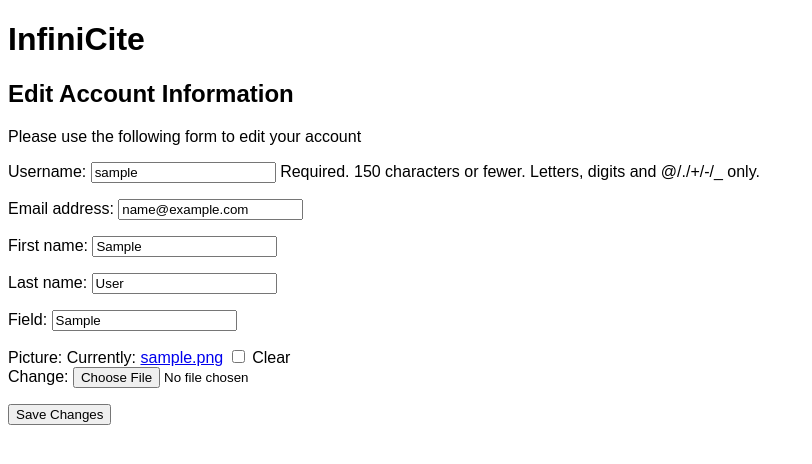
After one commit to Wang-Zhongwei/infiniCite, a Django app: page /user/edit/ in a window 1280 px wide. The commit adds this page. Shown: the top 464 px of the page, without its empty margins (0-812 px from the left). Run offline with Django 5.2, Linux system fonts and the light colour scheme; a user stored in the database is signed in; tables that the repository leaves empty hold one stand-in row (values such as "Sample post").

Commit message:
Connected all user pages for smoother transitions, created user account information, added user ability to edit account, added user ability to create a profile picture

```diff
--- a/infiniCite/settings.py
+++ b/infiniCite/settings.py
@@ -164,3 +164,7 @@
 }
 
 # SESSION_COOKIE_AGE=86400
+
+# Added for pillow to work
+MEDIA_ROOT = os.path.join(BASE_DIR, 'media')
+MEDIA_URL = '/media/'
--- a/infiniCite/urls.py
+++ b/infiniCite/urls.py
@@ -16,9 +16,14 @@
 """
 from django.contrib import admin
 from django.urls import path, include
+from django.conf import settings
+from django.conf.urls.static import static
 
 urlpatterns = [
     path('admin/', admin.site.urls),
     path('', include('paper.urls')),
     path('user/', include('user.urls')),
 ]
+
+
+urlpatterns += static(settings.MEDIA_URL, document_root=settings.MEDIA_ROOT)
--- a/requirements.txt
+++ b/requirements.txt
@@ -17,7 +17,7 @@
 executing==1.2.0
 idna==3.4
 ipykernel==6.23.1
-ipython==8.14.0
+ipython==8.13.0
 jedi==0.18.2
 jupyter_client==8.2.0
 jupyter_core==5.3.0
@@ -27,6 +27,7 @@
 parso==0.8.3
 pexpect==4.8.0
 pickleshare==0.7.5
+pillow==10.0.0
 platformdirs==3.5.1
 prompt-toolkit==3.0.38
 psutil==5.9.5
--- a/templates/navbar.html
+++ b/templates/navbar.html
@@ -36,7 +36,7 @@
           </button>
           <div class="dropdown-menu" aria-labelledby="navbarDropdown">
             <a class="dropdown-item" href="{% url 'user:logout' %}">Logout</a>
-            <a class="dropdown-item" href="#">Settings</a>
+            <a class="dropdown-item" href="user/edit">Settings</a>
           </div>
         </div>
       </li>
--- a/user/forms.py
+++ b/user/forms.py
@@ -1,5 +1,6 @@
 from django import forms
 from django.contrib.auth.models import User
+from .models import Account
 
 class LoginForm(forms.Form):
     username = forms.CharField()
@@ -11,10 +12,20 @@
 
     class Meta:
         model = User
-        fields = ('username', 'email')
+        fields = ('username', 'email', 'first_name', 'last_name')
 
         def clean_password2(self):
             cd = self.cleaned_data
             if cd['password'] != cd['password2']:
                 raise forms.ValidationError('Passwords don\'t match.')
             return cd['password2']
+
+class UserEditForm(forms.ModelForm):
+    class Meta:
+        model = User
+        fields = ('username', 'email', 'first_name', 'last_name')
+
+class AccountEditForm(forms.ModelForm):
+    class Meta:
+        model = Account
+        fields = ('field', 'picture')
--- a/user/models.py
+++ b/user/models.py
@@ -1,6 +1,12 @@
 from django.db import models
 from django.contrib.auth.models import User
+from PIL import Image
 
 class Account(models.Model):
     user = models.OneToOneField(User, on_delete=models.CASCADE)
-    affiliation = models.CharField(max_length=255, blank=True, default='')
+    field = models.CharField()
+    picture = models.ImageField(null=True, blank=True, upload_to='media')
+
+
+def __str__(self):
+    return f'Profile for user {self.user.username}'
--- /dev/null
+++ b/user/templates/user/edit.html
@@ -0,0 +1,28 @@
+<!DOCTYPE html>
+<html lang="en">
+
+<head>
+  <meta charset="UTF-8">
+  <meta http-equiv="X-UA-Compatible" content="IE=edge">
+  <meta name="viewport" content="width=device-width, initial-scale=1.0">
+  {% load static %}
+  <link rel="stylesheet" href="{% static 'paper/css/index.css'%}">
+  <title>InfiniCite</title>
+</head>
+
+<body>
+  <div class="container">
+    <h1>InfiniCite</h1>
+    <div class="container">
+      <h2>Edit Account Information</h1>
+      <p>Please use the following form to edit your account</p>
+      <form method="post" enctype="multipart/form-data">
+        {{ user_form.as_p }}
+        {{ account_form.as_p }}
+        {% csrf_token %}
+        <p><input type="submit" value="Save Changes"></p>
+      </form>
+    </div>
+  </div>
+</body>
+</html>
--- a/user/urls.py
+++ b/user/urls.py
@@ -1,6 +1,8 @@
 from django.urls import path, include
 from django.contrib.auth import views as auth_views
 from . import views
+from django.conf import settings
+from django.conf.urls.static import static
 
 app_name = 'user'
 urlpatterns = [
@@ -14,4 +16,7 @@
     path('reset/complete', auth_views.PasswordResetCompleteView.as_view(), name='password_reset_complete'),
     # TODO: change url path to `api/user/search`
     path('api/search/', views.AccountViewSet.as_view({'post': 'search'}), name='search'),
+    path('edit/', views.edit, name='edit'),
 ]
+
+urlpatterns += static(settings.MEDIA_URL, document_root=settings.MEDIA_ROOT)
--- a/user/views.py
+++ b/user/views.py
@@ -3,13 +3,13 @@
 from django.http import HttpResponse
 from django.shortcuts import render
 from django.contrib.auth import authenticate, login
-from .forms import LoginForm, UserRegistrationForm
+from .forms import LoginForm, UserRegistrationForm, UserEditForm, AccountEditForm
 from django.contrib.auth.models import User
 from django.http import JsonResponse
 from user.serializers import UserSerializer, AccountSerializer
 from .models import Account
 from rest_framework import viewsets
-
+from django.contrib.auth.decorators import login_required
 
 def index(request):
     # Get the user id
@@ -56,11 +56,11 @@
             if user is not None:
                 if user.is_active:
                     login(request, user)
-                    return HttpResponse('Authenticated Successfully')
+                    return render(request, 'paper/index.html', {'form': form})
                 else:
                     return HttpResponse('Disabled account')
             else:
-                return HttpResponse('Invalid login')
+                return render(request, 'user/login_fail.html', {'form': form})
     else:
         form = LoginForm()
         return render(request, 'user/login.html', {'form': form})
@@ -75,9 +75,22 @@
             new_user.set_password(user_form.cleaned_data['password'])
             # Save the User object
             new_user.save()
+            Account.objects.create(user=new_user)
             # create associated account
-            Account.objects.create(user=new_user)
             return render(request, 'user/register_done.html', {'new_user': new_user})
     else:
         user_form = UserRegistrationForm()
     return render(request, 'user/register.html', {'user_form': user_form})
+
+@login_required
+def edit(request):
+    if request.method == 'POST':
+        user_form = UserEditForm(instance=request.user, data=request.POST)
+        account_form = AccountEditForm(instance=request.user.account, data=request.POST, files=request.FILES)
+        if user_form.is_valid() and account_form.is_valid():
+            user_form.save()
+            account_form.save()
+    else:
+        user_form = UserEditForm(instance=request.user)
+        account_form = AccountEditForm(instance=request.user.account)
+    return render(request, 'user/edit.html', {'user_form': user_form, 'account_form': account_form})
```
Also changed, not shown: templates/sidebar.html (+6 -4 lines), user/templates/user/login_fail.html (added, +32 -0 lines), media/media/ESHEM.jpg (added), media/media/ESHEM_POGbAUB.jpg (added), user/migrations/0003_remove_account_affiliation_account_field_and_more.py (added), user/migrations/0004_alter_account_picture.py (added).
